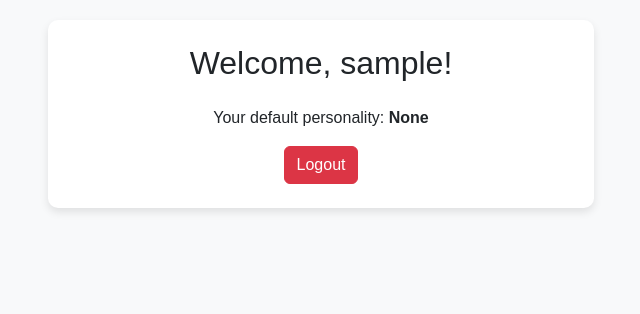
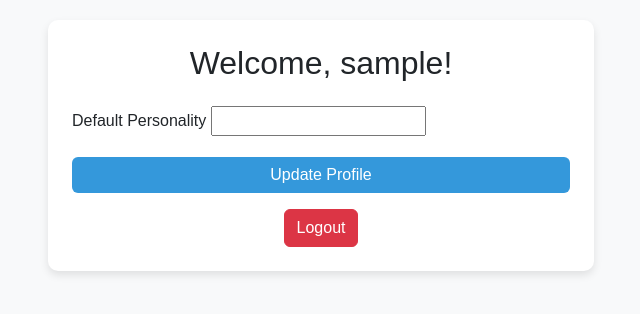
Before and after one commit to aminnademi/AIrium, a Django app: page /accounts/profile/ in a window 1280 px wide. Shown: the part 56-370 px from the top of the page, without its empty margins (319-959 px from the left). Run offline with Django 5.2, Linux system fonts and the light colour scheme; the visitor is signed in with stand-in values (Sample User, id 1).

Commit message:
Improve the "user" Model to Allow It Select Default Personality, Update Their Profile & Manage Their Chat History In The Future

```diff
--- a/ai_town/accounts/forms.py
+++ b/ai_town/accounts/forms.py
@@ -8,3 +8,8 @@ class RegistrationForm(UserCreationForm):
     class Meta:
         model = User
         fields = ['username', 'email', 'password1', 'password2']
+
+class ProfileForm(forms.ModelForm):
+    class Meta:
+        model = User
+        fields = ['default_personality']
--- a/ai_town/accounts/models.py
+++ b/ai_town/accounts/models.py
@@ -2,7 +2,11 @@ from django.contrib.auth.models import AbstractUser
 from django.db import models
 
 class User(AbstractUser):
+    # Add a field for default personality
     default_personality = models.CharField(max_length=50, blank=True, null=True)
+
+    # Add a field for chat history (stored as JSON)
+    chat_history = models.JSONField(default=list)
 
     def __str__(self):
         return self.username
--- a/ai_town/accounts/templates/accounts/profile.html
+++ b/ai_town/accounts/templates/accounts/profile.html
@@ -5,8 +5,15 @@
     <div class="col-md-6">
         <div class="card p-4">
             <h2 class="text-center mb-4">Welcome, {{ user.username }}!</h2>
-            <p class="text-center">Your default personality: <strong>{{ user.default_personality }}</strong></p>
-            <div class="text-center">
+            <form method="post">
+                {% csrf_token %}
+                <div class="mb-3">
+                    <label for="id_default_personality" class="form-label">Default Personality</label>
+                    {{ form.default_personality }}
+                </div>
+                <button type="submit" class="btn btn-primary w-100">Update Profile</button>
+            </form>
+            <div class="mt-3 text-center">
                 <a href="{% url 'logout' %}" class="btn btn-danger">Logout</a>
             </div>
         </div>
--- a/ai_town/accounts/views.py
+++ b/ai_town/accounts/views.py
@@ -1,5 +1,5 @@
 from django.shortcuts import render, redirect
-from .forms import RegistrationForm
+from .forms import RegistrationForm, ProfileForm
 from django.contrib.auth.decorators import login_required
 
 def register(request):
@@ -14,4 +14,13 @@ def register(request):
 
 @login_required
 def profile(request):
-    return render(request, 'accounts/profile.html')
+    if request.method == 'POST':
+        # Update the user's profile
+        form = ProfileForm(request.POST, instance=request.user)
+        if form.is_valid():
+            form.save()
+            return redirect('profile')
+    else:
+        # Display the current profile data
+        form = ProfileForm(instance=request.user)
+    return render(request, 'accounts/profile.html', {'form': form})
```
Also changed, not shown: ai_town/accounts/migrations/0002_user_chat_history.py (added).
